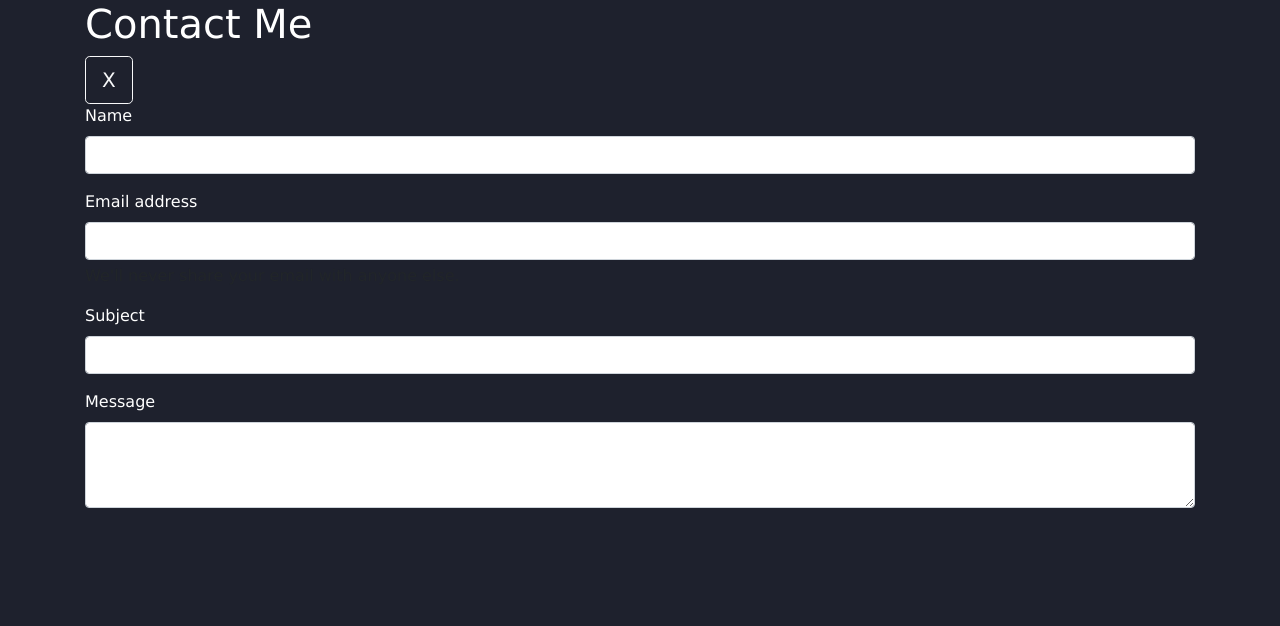
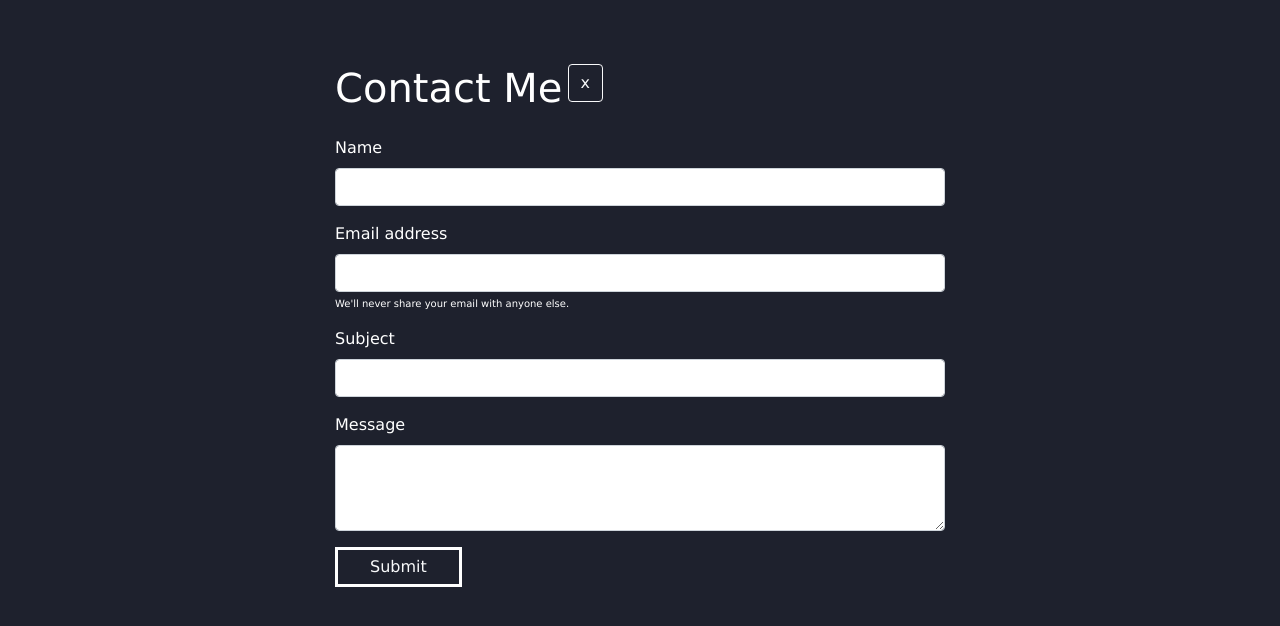
Before and after one commit to tricksap/Photography-Website, a plain HTML site: page Contact.html in a window 1280 px wide. Drawn offline with nearby package versions, Linux system fonts and the light colour scheme.

Commit message:
fixed buttons add a submit button in contact

```diff
--- a/Contact.html
+++ b/Contact.html
@@ -15,9 +15,13 @@
   <body>
 
     <div class="container">
-        <h1>Contact Me</h1>
-        <a type="button"  class="btn btn-outline-light btn-lg" href="index.html">X</a>
+
+      <h1>Contact Me</h1>
+      <a type="button"  class="btn btn-outline-light close-button text-right" href="index.html">x</a>
+
+
       <div class="mb-3">
+        <br>
         <label for="exampleFormControlInput11" class="form-label">Name</label>
         <input type="email" class="form-control" id="form-control-sm exampleFormControlInput1">
       </div>
@@ -25,7 +29,7 @@
       <div class="mb-3">
         <label for="exampleInputEmail1" class="form-label">Email address</label>
         <input type="email" class="form-control" id="exampleInputEmail1" aria-describedby="emailHelp">
-        <div id="emailHelp" class="form-text">We'll never share your email with anyone else.</div>
+        <p id="emailHelp" class="form-text">We'll never share your email with anyone else.</p>
       </div>
 
       <div class="mb-3">
@@ -37,6 +41,7 @@
         <label for="exampleFormControlTextarea1" class="form-label">Message</label>
         <textarea class="form-control" id="exampleFormControlTextarea1" rows="3"></textarea>
       </div>
+      <button type="submit" class="btn btn-outline-light button-submit">Submit</button>
     </div>
 
 
--- a/contactStyle.css
+++ b/contactStyle.css
@@ -1,6 +1,10 @@
 body {
   font-family: Verdana, sans-serif;
   background-color: #1e212d;
+}
+.container {
+  max-width: 50%;
+  padding-top: 5%;
 }
 
 .form-label {
@@ -9,4 +13,21 @@ body {
 
 h1 {
   color: white;
+  display: inline;
+  vertical-align: top;
+  /* margin-right: 50%; */
 }
+
+.close-button {
+}
+
+p {
+  color: white;
+  font-size: 10px;
+}
+
+.button-submit {
+  border-radius: 0;
+  border: 3px solid white;
+  padding: 0.3rem 2rem;
+}
--- a/styles.css
+++ b/styles.css
@@ -40,6 +40,12 @@ p {
   background-size: 200%;
 }
 
+.btn {
+  border-radius: 0;
+  border: 3px solid white;
+  margin: 3px;
+}
+
 /* middle */
 .skills {
   padding: 0 10%;
```
